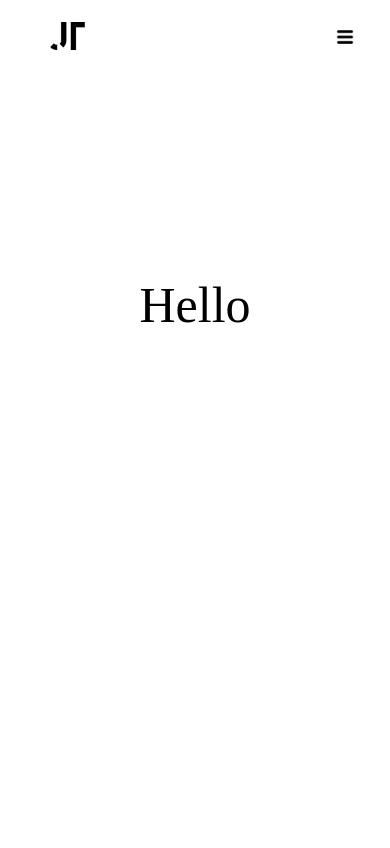
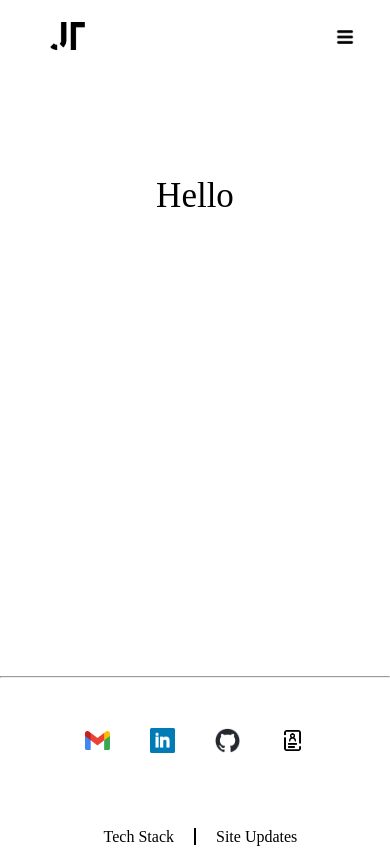
Before and after one commit to jonathan7torres/portfolio, a React (Create React App) app: page /#/ in a window 390 px wide. Shown: the top 848 px of the page. Built offline with nearby package versions, Linux system fonts and the light colour scheme.

Commit message:
Upadted home screen on mobile

```diff
--- a/src/components/theater/introTheater.scss
+++ b/src/components/theater/introTheater.scss
@@ -18,6 +18,11 @@
   .div-typed {
     margin-left: auto;
     margin-right: auto;
-    margin-top: 200px;
+    margin-top: 100px;
   }
+
+  .title-name {
+    font-size: 35px;
+  }
+
 }
--- a/src/scenes/home/home.scss
+++ b/src/scenes/home/home.scss
@@ -19,6 +19,6 @@ $dark-background: rgb(15 23 42);
 
 @media screen and (max-width: 480px) {
   .intro {
-    height: 800px;
+    height: 600px;
   }
 }
```
